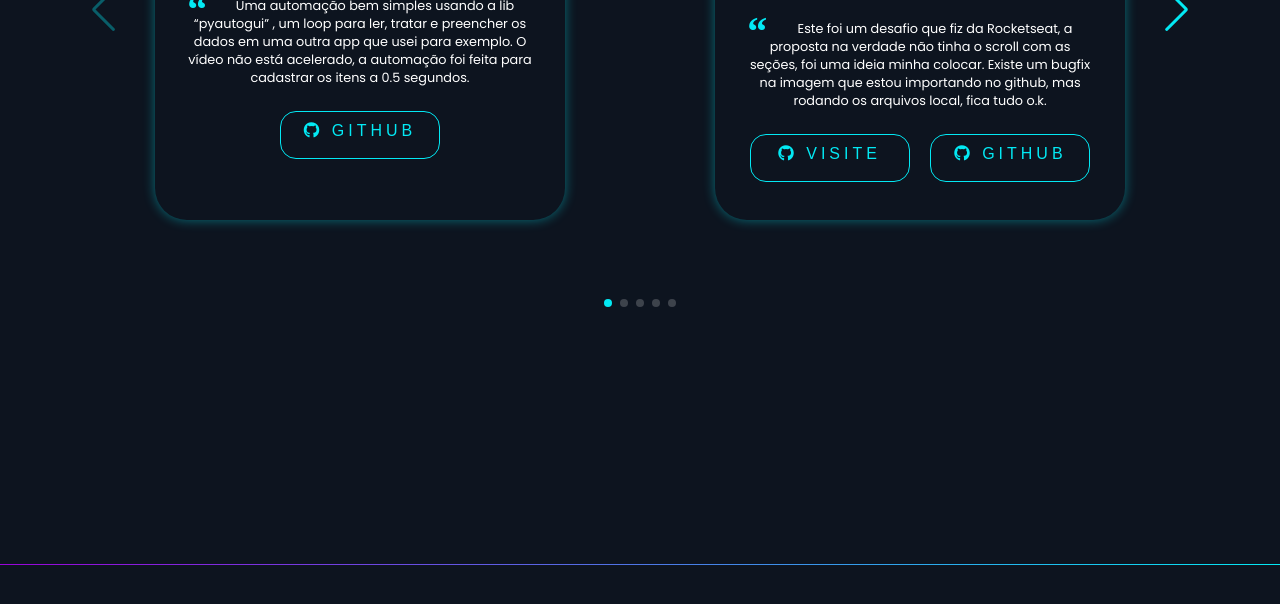
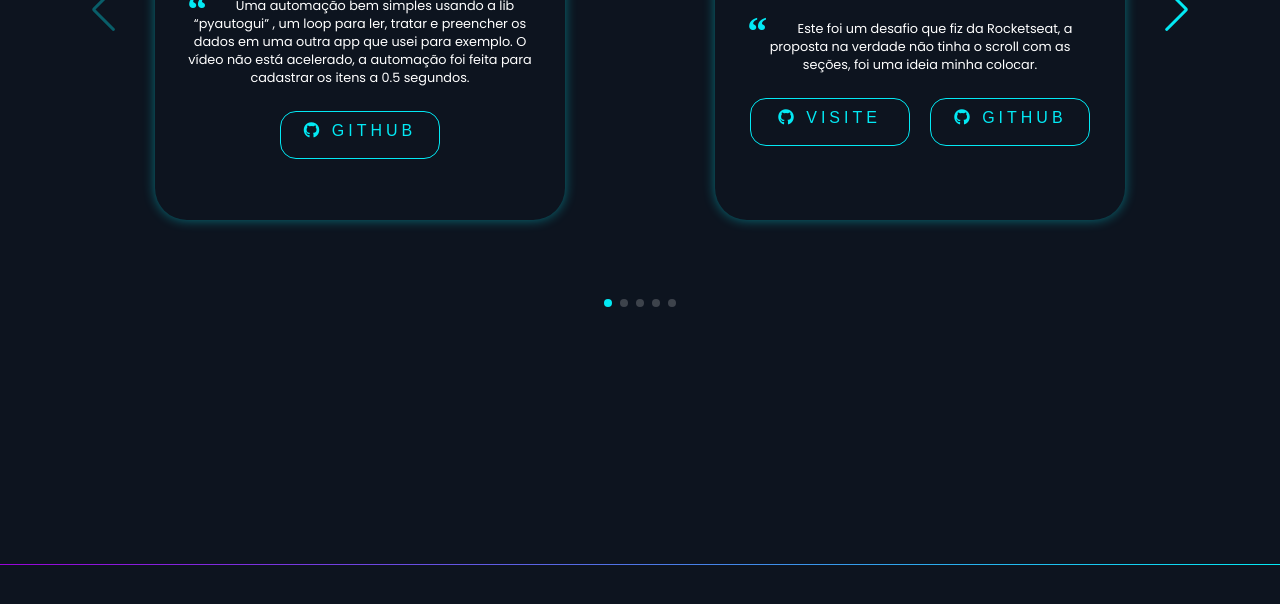
Before and after one commit to DominguesTH/MeuPortifolio, a plain HTML site: page index.html in a window 1280 px wide. Shown: the part 5082-5686 px from the top of the page. Drawn offline with nearby package versions, Linux system fonts and the light colour scheme; a web font is replaced by a local one.

Commit message:
updating portfolio description

```diff
--- a/index.html
+++ b/index.html
@@ -235,7 +235,7 @@
 
                   <p>
                     <span>&ldquo;</span>
-                    Este foi um desafio que fiz da Rocketseat, a proposta na verdade não tinha o scroll com as seções, foi uma ideia minha colocar. Existe um bugfix na imagem que estou importando no github, mas rodando os arquivos local, fica tudo o.k.
+                    Este foi um desafio que fiz da Rocketseat, a proposta na verdade não tinha o scroll com as seções, foi uma ideia minha colocar.
                   </p>
                   <cite>
                     <a href="https://dominguesth.github.io/Rocket-Coffee/"  target="_blank"><i class="fa-brands fa-github"></i>
```
